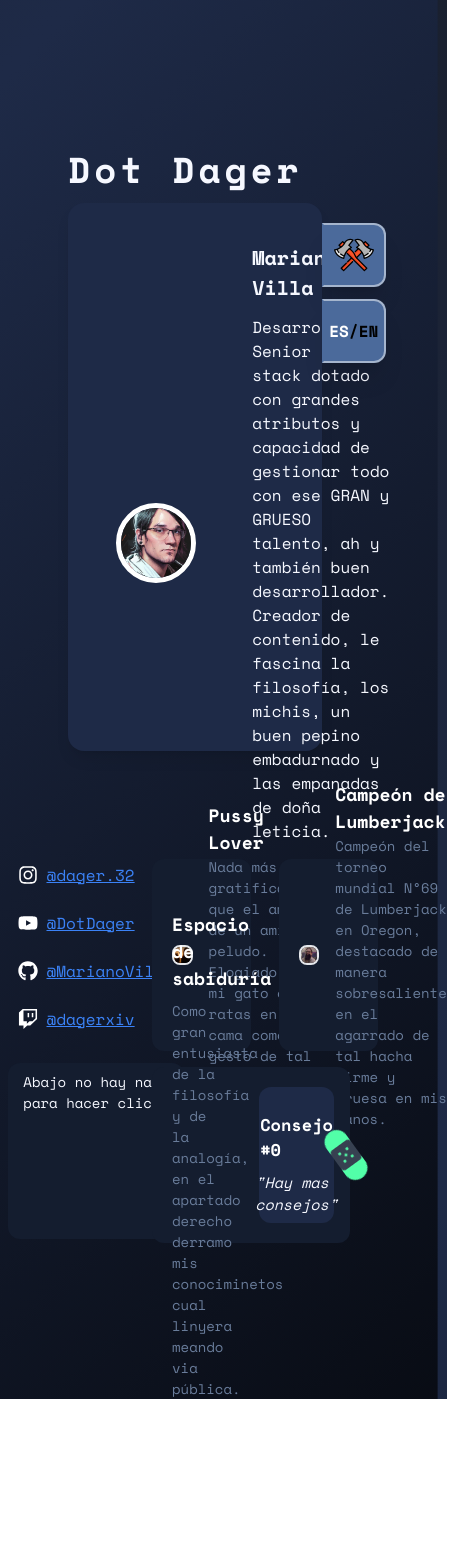
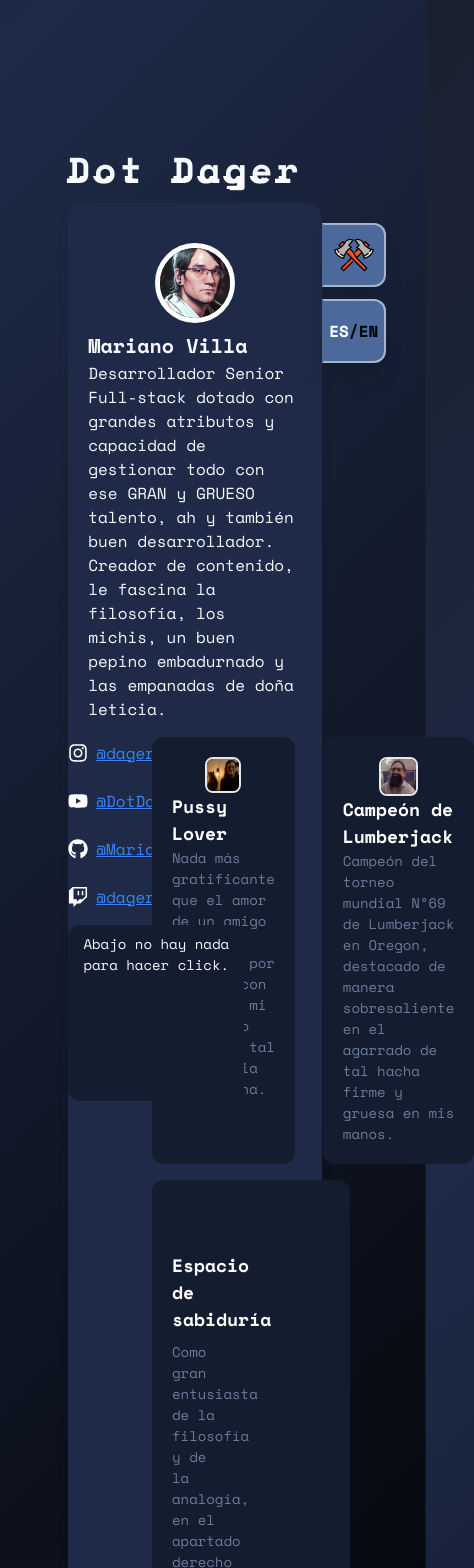
Before and after one commit to ferlaxi/dager, a React (Vite) app: page / in a window 390 px wide. Shown: the top 1568 px of the page, 474 px wide, since content can reach past the window. Before the commit the page ends 1399 px from the top, so only its background shows below. Built offline with nearby package versions, Linux system fonts and the light colour scheme.

Commit message:
changes10

```diff
--- a/src/Search.jsx
+++ b/src/Search.jsx
@@ -130,7 +130,7 @@ const Search = () => {
           duration: 1.5, // Duración total de la animación en segundos
           ease: "easeInOut", // Suavidad (puedes probar "linear", "easeIn", etc.)
         }}
-        className={`flex-col w-full h-full bg-l-dev-dark1 mt-3 rounded-2xl shadow-lg  scotch-container relative ${
+        className={`flex-col md:w-full md:h-full h-auto bg-l-dev-dark1 mt-3 rounded-2xl shadow-lg  scotch-container relative ${
           isTransformed ? "" : ""
         }`}
       >
@@ -199,7 +199,7 @@ const Search = () => {
           }`}
         ></motion.iframe>
         <div
-          className={`pt-10 px-12 gap-x-14 w-full h-fit items-center gap-2 ${
+          className={`pt-10 md:px-12 md:gap-x-14 md:w-full md:flex-row flex-col px-5 md:h-fit items-center gap-2 ${
             isTransformed ? "hidden" : "flex"
           }`}
         >
@@ -209,7 +209,7 @@ const Search = () => {
             alt="profile_pic"
           ></img>
 
-          <div className="flex flex-col gap-y-3">
+          <div className="md:flex md:flex-col gap-y-3">
             <div className="font-bold md:text-[26px] text-l-dev-semiwhite text-[20px]">
               Mariano Villa
             </div>
@@ -234,7 +234,7 @@ const Search = () => {
         </div>
 
         <div className={`${isTransformed ? "hidden" : "flex"}`}>
-          <div className="w-[22%] h-full flex flex-col pt-5 items-center gap-y-4">
+          <div className="w-[22%] h-full md:flex md:flex-col pt-5 items-center gap-y-4">
             <div className="gap-y-6 flex flex-col">
               <a
                 href="http://instagram.com/dager.32"
@@ -360,7 +360,7 @@ const Search = () => {
 
           <div className="flex justify-between flex-col w-full px-7">
             <div className="flex justify-between w-full gap-x-7">
-              <div className="flex p-5 gap-x-4 items-center w-[50%] h-48 bg-l-dev-dark rounded-xl mt-4 dark:bg-l-dev-dark">
+              <div className="flex p-5 gap-x-4 items-center md:w-[50%] md:h-48 h-auto md:flex flex-col bg-l-dev-dark rounded-xl mt-4 dark:bg-l-dev-dark">
                 <img
                   src={cat}
                   alt="cat"
@@ -383,7 +383,7 @@ const Search = () => {
                   )}
                 </div>
               </div>
-              <div className="flex p-5 gap-x-4 items-center w-[50%] h-48 bg-l-dev-dark rounded-xl mt-4 dark:bg-l-dev-dark">
+              <div className="flex p-5 gap-x-4 items-center md:w-[50%] md:h-48 h-auto md:flex flex-col bg-l-dev-dark rounded-xl mt-4 dark:bg-l-dev-dark">
                 <img
                   src={si}
                   alt="si"
@@ -416,7 +416,7 @@ const Search = () => {
                 </div>
               </div>
             </div>
-            <div className="flex w-full h-44 bg-l-dev-dark rounded-xl mt-4 dark:bg-l-dev-dark relative">
+            <div className="md:flex flex-col w-full md:h-44 h-auto bg-l-dev-dark rounded-xl mt-4 dark:bg-l-dev-dark relative">
               <div className="flex flex-col justify-center gap-y-2 w-[44%] h-full px-5">
                 {idioma == false ? (
                   <>
```
